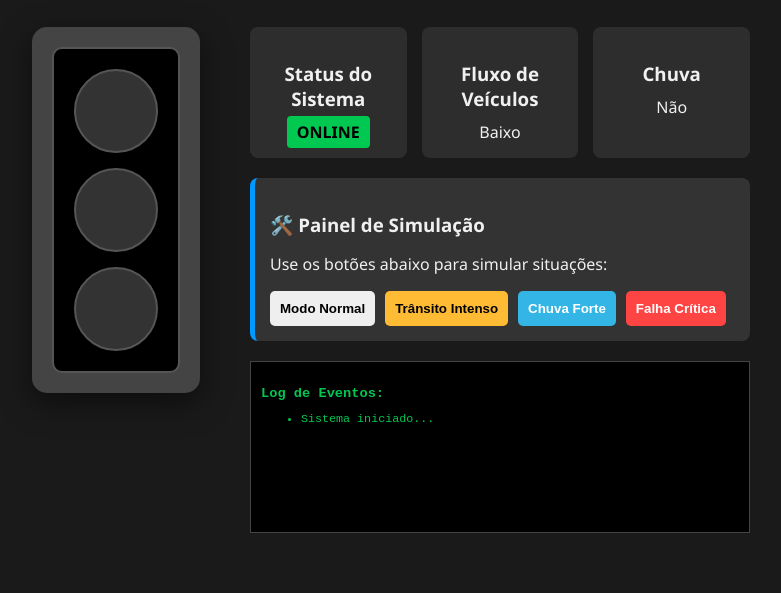
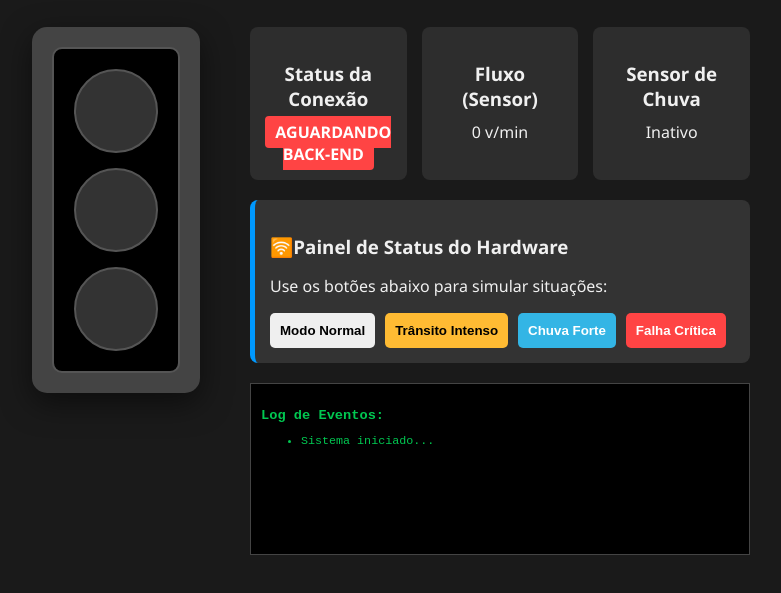
Before and after one commit to jggoncalez/smart-tf, a plain HTML site: page index.html in a window 1280 px wide. Shown: the part 141-734 px from the top of the page, without its empty margins (249-1030 px from the left). Drawn offline with Linux system fonts and the light colour scheme.

Commit message:
1ª versão_front_Doc

```diff
--- a/index.html
+++ b/index.html
@@ -28,21 +28,21 @@
 
             <div class="status-grid">
     <div class="card">
-                    <h3>Status do Sistema</h3>
-                    <span id="status-sistema" class="badge online">ONLINE</span>
+        <h3>Status da Conexão</h3>
+        <span id="status-conexao" class="badge offline">AGUARDANDO BACK-END</span>
     </div>
     <div class="card">
-                    <h3>Fluxo de Veículos</h3>
-                    <span id="valor-fluxo">Baixo</span>
+        <h3>Fluxo (Sensor)</h3>
+        <span id="txt-fluxo">0 v/min</span>
     </div>
     <div class="card">
-                    <h3>Chuva</h3>
-                    <span id="valor-chuva">Não</span>
+        <h3>Sensor de Chuva</h3>
+        <span id="txt-chuva">Inativo</span>
     </div>
 </div>
 
             <div class="controles-simulacao">
-                <h3>🛠️ Painel de Simulação</h3>
+                <h3>🛜Painel de Status do Hardware</h3>
 
                 <p>Use os botões abaixo para simular situações:</p>
                 <div class="botoes">
```
Also changed, not shown: 1 other file. Lines whose indentation alone changed are shown as unchanged.
